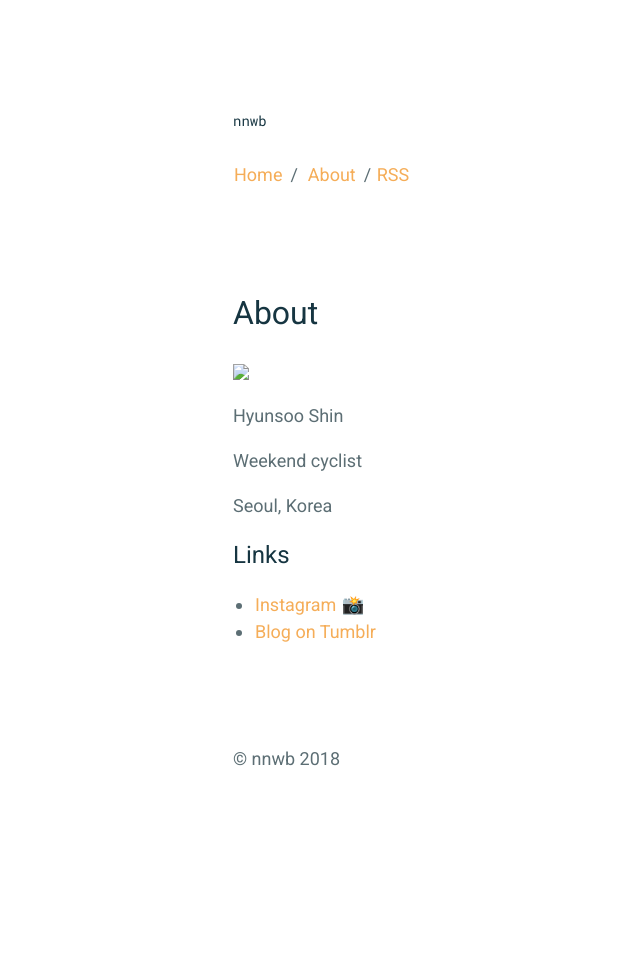
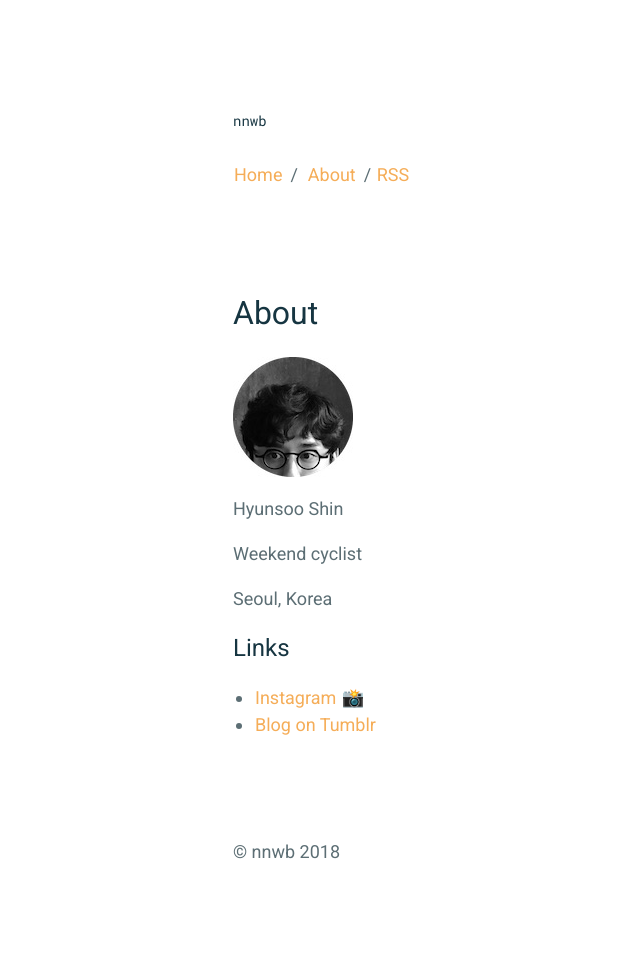
Before and after one commit to nnwb/nnwb.github.io, a Jekyll site: the page built from _pages/about.md, in a window 1280 px wide. Shown: the whole page, without its empty margins (57-697 px from the left). Built offline with Jekyll 4.4.1, drawn with Linux system fonts in a browser that asks for light colours; before the commit the page ends 900 px from its top, so only the background shows below that.

Commit message:
Update about.md

```diff
--- a/_pages/about.md
+++ b/_pages/about.md
@@ -3,7 +3,7 @@ layout: content
 title: About
 permalink: /about/
 ---
-<img src="nnwb.github.io/assets/profile_circle_120.jpg">
+<img src="https://nnwb.github.io/assets/profile_circle_120.jpg">
 
 Hyunsoo Shin
 
```
